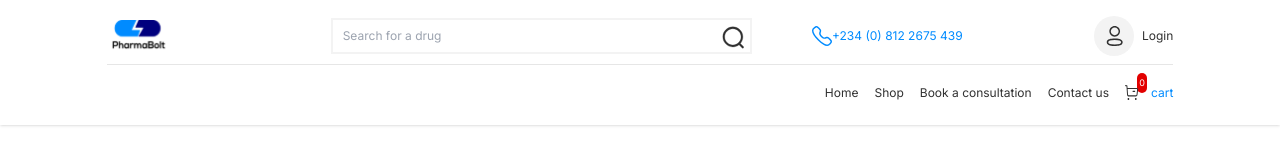
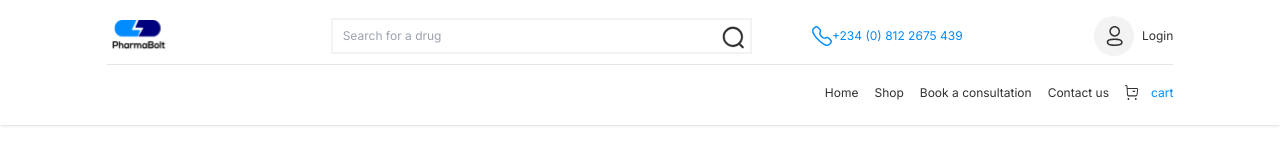
Before and after one commit to IsraelChidera/pharmabolt, a Next.js app: page /cart in a window 1280 px wide. Shown: the top 163 px of the page. Built offline with nearby package versions, Linux system fonts and the light colour scheme; no server answers.

Commit message:
Updating the navbar

```diff
--- a/components/widget/Navbar.tsx
+++ b/components/widget/Navbar.tsx
@@ -68,12 +68,15 @@ const Navbar = () => {
             <div className='flex space-x-3'>
               <div className='relative'>
                 <Image src={cart} alt='cart icon' className='relative z-20' />
-                <span
-                  style={{ fontSize: "9px", background: "#E20000" }}
-                  className=' p-0.5 z-10 rounded-md text-white absolute -top-3
+                {
+                  cartQuantity > 0 &&
+                  <span
+                    style={{ fontSize: "9px", background: "#E20000" }}
+                    className=' p-0.5 z-10 rounded-md text-white absolute -top-3
                   -right-2'>
                     {cartQuantity}
                   </span>
+                }
               </div>
               <NavigationItem className="flex space-x-1" href="/cart">
                 <span>cart</span>
```
